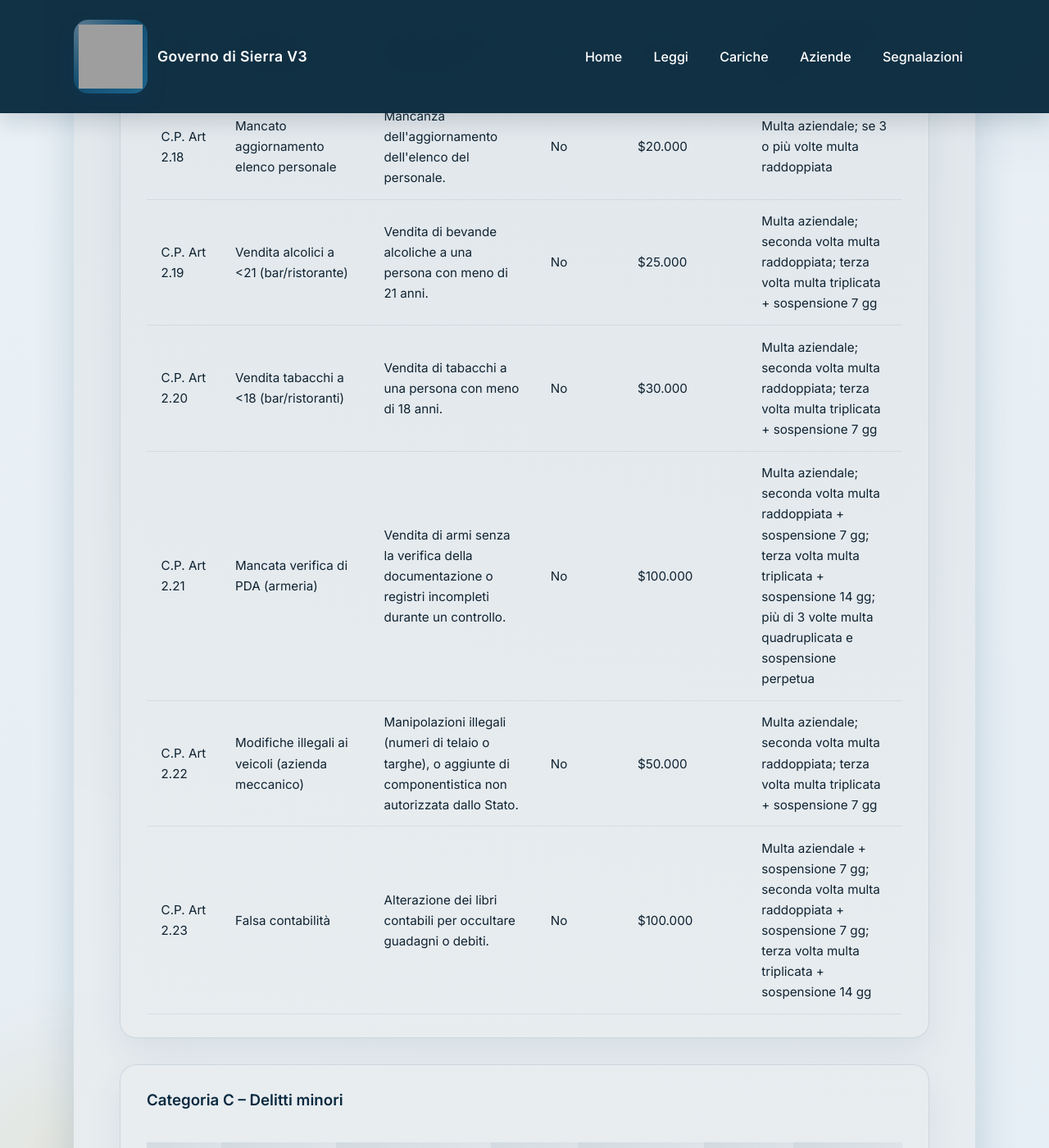
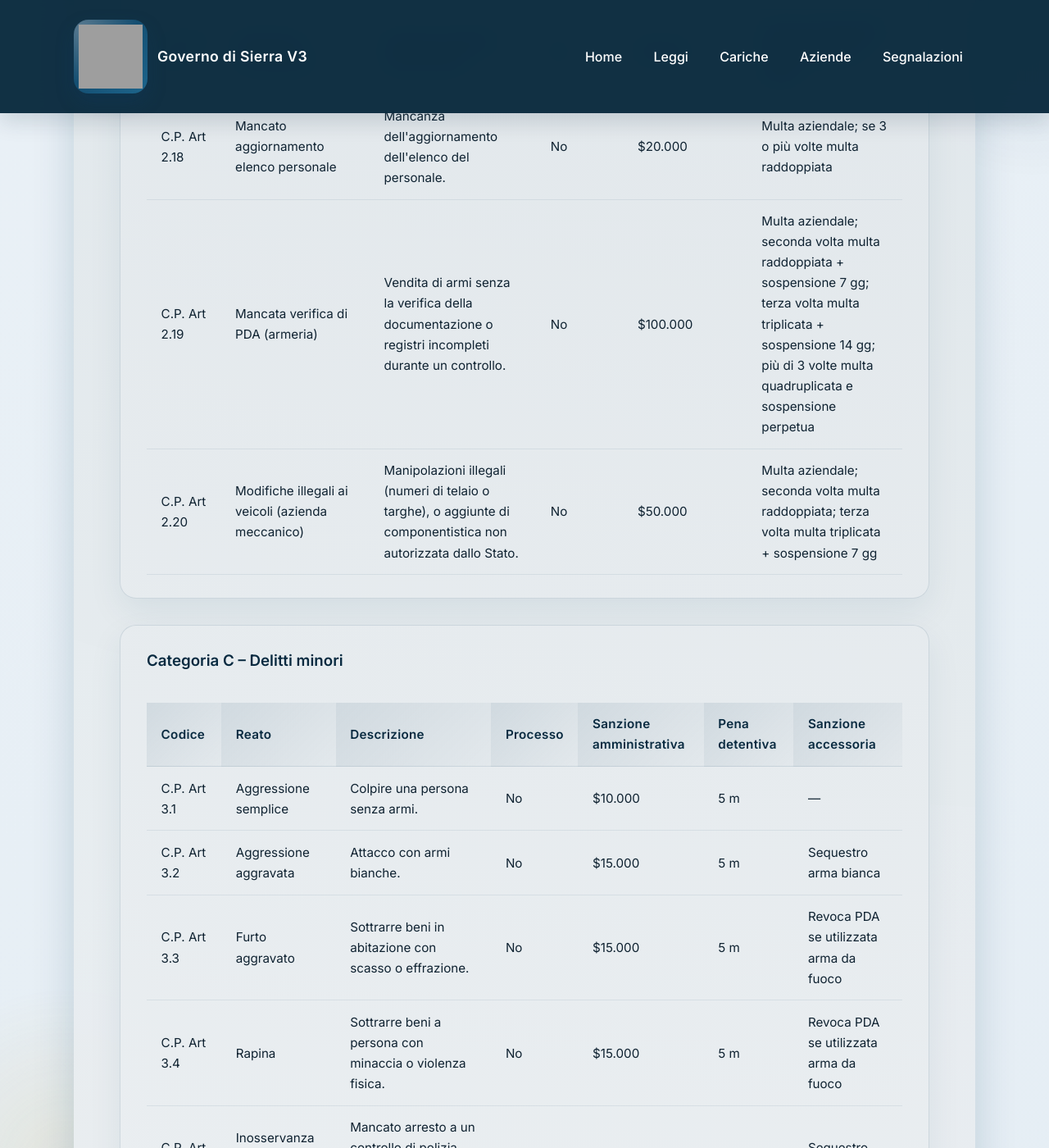
Before and after one commit to governo-sierra-v3/site, a Jekyll site: the page built from codice-penale.md, in a window 1280 px wide and 1400 px high, scrolled down 5554 px. Shown: the whole window at 82% size. Built offline with Jekyll 4.4.1, drawn with Linux system fonts in a browser that asks for light colours; grey boxes are pictures that could not be loaded.

Commit message:
Update codice-penale.md

```diff
--- a/codice-penale.md
+++ b/codice-penale.md
@@ -341,22 +341,6 @@ description: Quadro normativo penale del Governo di Sierra V3
         </tr>
         <tr>
           <td>C.P. Art 2.19</td>
-          <td>Vendita alcolici a &lt;21 (bar/ristorante)</td>
-          <td>Vendita di bevande alcoliche a una persona con meno di 21 anni.</td>
-          <td>No</td>
-          <td>$25.000</td>
-          <td>Multa aziendale; seconda volta multa raddoppiata; terza volta multa triplicata + sospensione 7 gg</td>
-        </tr>
-        <tr>
-          <td>C.P. Art 2.20</td>
-          <td>Vendita tabacchi a &lt;18 (bar/ristoranti)</td>
-          <td>Vendita di tabacchi a una persona con meno di 18 anni.</td>
-          <td>No</td>
-          <td>$30.000</td>
-          <td>Multa aziendale; seconda volta multa raddoppiata; terza volta multa triplicata + sospensione 7 gg</td>
-        </tr>
-        <tr>
-          <td>C.P. Art 2.21</td>
           <td>Mancata verifica di PDA (armeria)</td>
           <td>Vendita di armi senza la verifica della documentazione o registri incompleti durante un controllo.</td>
           <td>No</td>
@@ -364,20 +348,12 @@ description: Quadro normativo penale del Governo di Sierra V3
           <td>Multa aziendale; seconda volta multa raddoppiata + sospensione 7 gg; terza volta multa triplicata + sospensione 14 gg; più di 3 volte multa quadruplicata e sospensione perpetua</td>
         </tr>
         <tr>
-          <td>C.P. Art 2.22</td>
+          <td>C.P. Art 2.20</td>
           <td>Modifiche illegali ai veicoli (azienda meccanico)</td>
           <td>Manipolazioni illegali (numeri di telaio o targhe), o aggiunte di componentistica non autorizzata dallo Stato.</td>
           <td>No</td>
           <td>$50.000</td>
           <td>Multa aziendale; seconda volta multa raddoppiata; terza volta multa triplicata + sospensione 7 gg</td>
-        </tr>
-        <tr>
-          <td>C.P. Art 2.23</td>
-          <td>Falsa contabilità</td>
-          <td>Alterazione dei libri contabili per occultare guadagni o debiti.</td>
-          <td>No</td>
-          <td>$100.000</td>
-          <td>Multa aziendale + sospensione 7 gg; seconda volta multa raddoppiata + sospensione 7 gg; terza volta multa triplicata + sospensione 14 gg</td>
         </tr>
       </tbody>
     </table>
```
